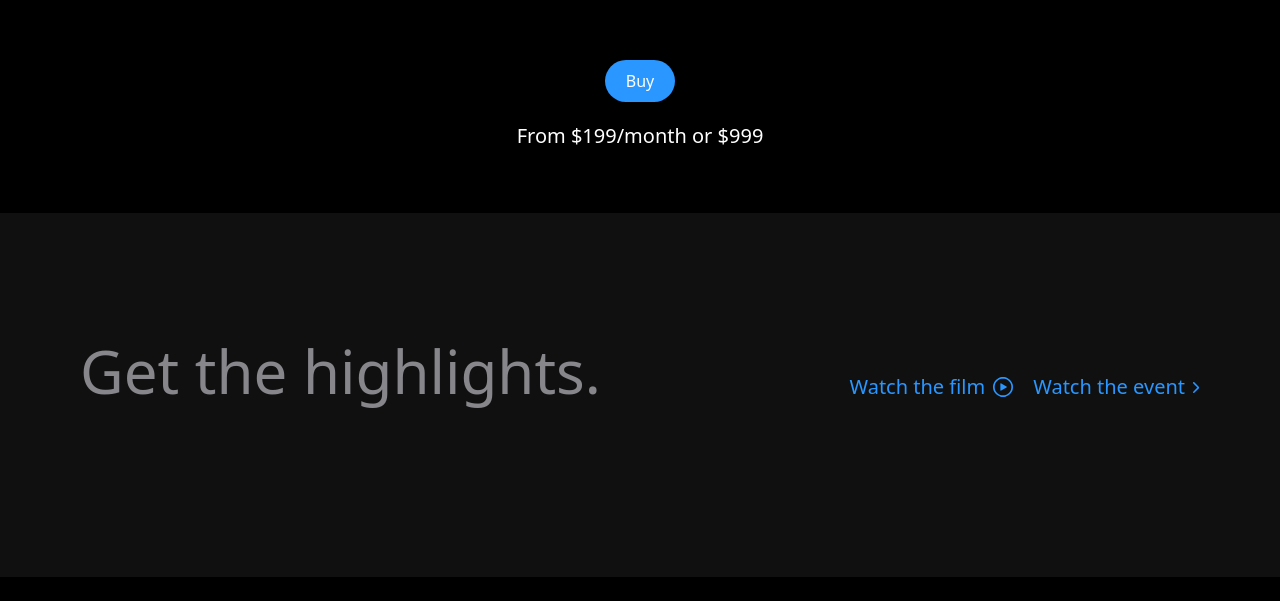
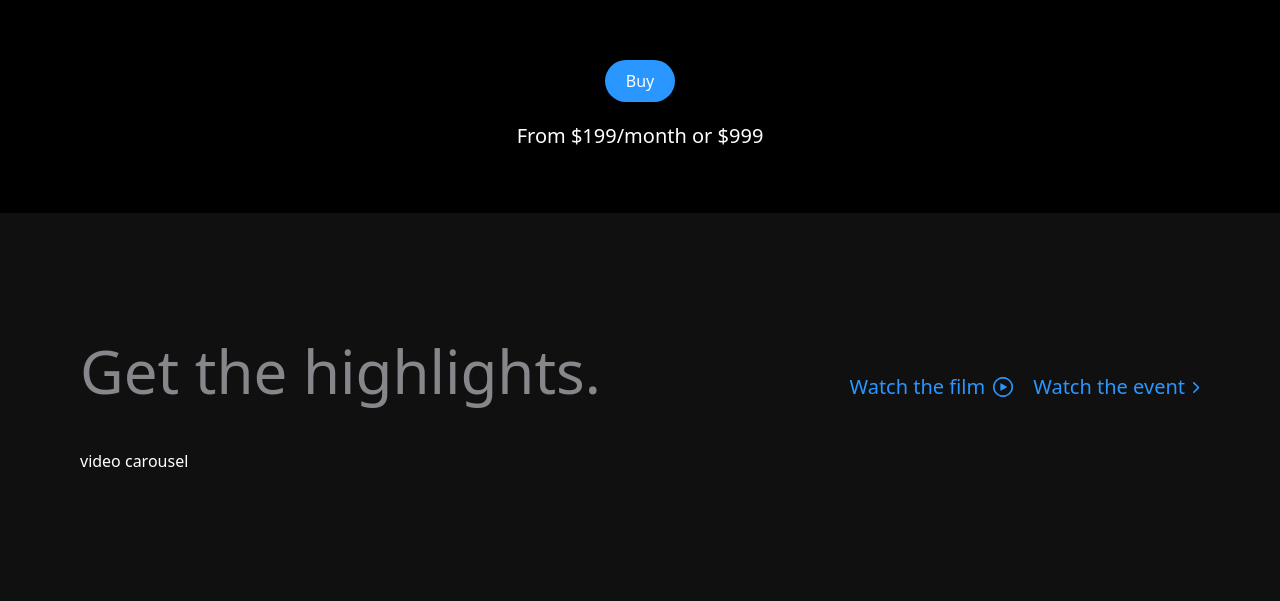
Before and after one commit to miladsade96/iphone-15-pro, a React (Vite) app: page / in a window 1280 px wide. Shown: the part 587-1188 px from the top of the page. Before the commit the page ends 1164 px from the top, so only its background shows below. Built offline with nearby package versions, Linux system fonts and the light colour scheme.

Commit message:
Adding VideoCarousel component to Highlights.jsx

```diff
--- a/src/components/Highlights.jsx
+++ b/src/components/Highlights.jsx
@@ -1,6 +1,7 @@
 import { useGSAP } from "@gsap/react";
 import { gsap } from "gsap";
 import { rightImg, watchImg } from "../utils/index.js";
+import VideoCarousel from "./VideoCarousel.jsx";
 
 export default function Highlights() {
   useGSAP(() => {
@@ -28,6 +29,7 @@ export default function Highlights() {
             </p>
           </div>
         </div>
+        <VideoCarousel />
       </div>
     </section>
   );
```
